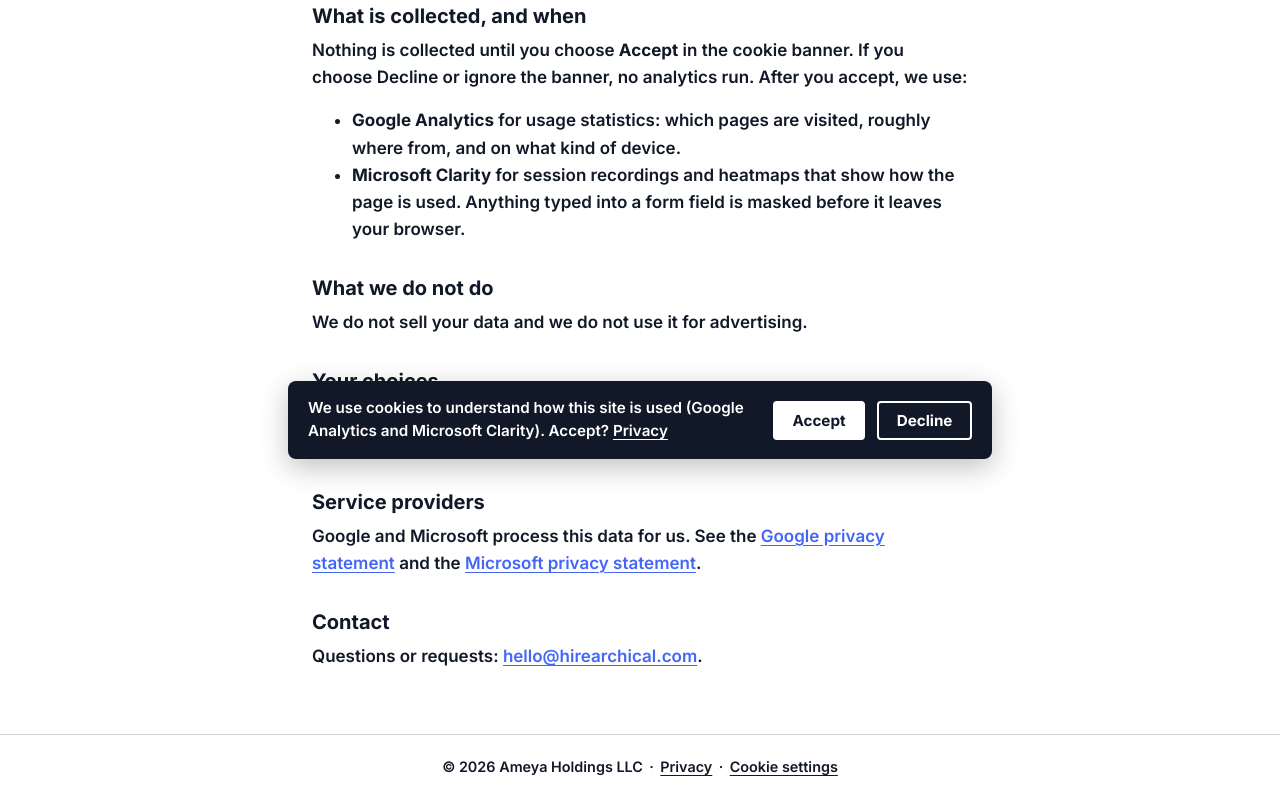
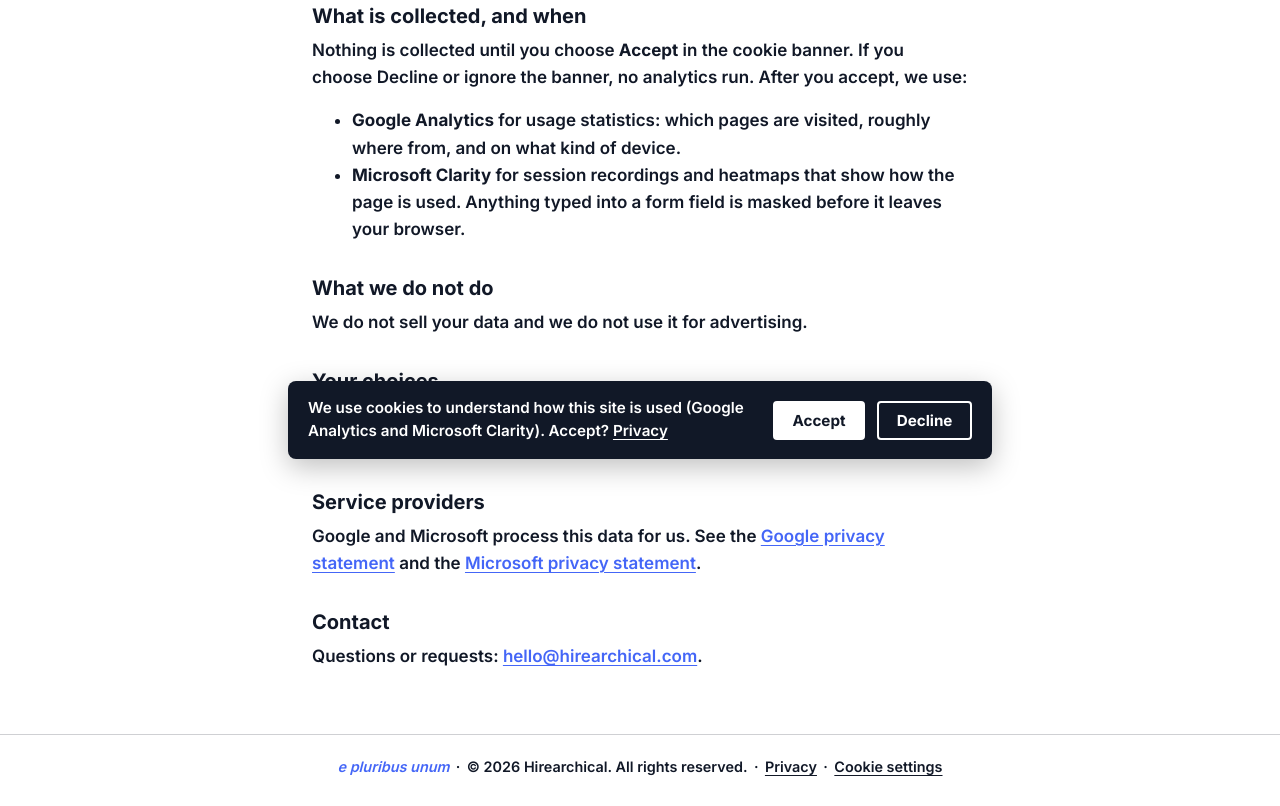
Before and after one commit to Hirearchical/hirearchical.com, a plain HTML site: page privacy/index.html in a window 1280 px wide. Shown: the part 325-1131 px from the top of the page. Drawn offline with Linux system fonts and the light colour scheme.

Commit message:
Footer: brand copyright and motto
Co-Authored-By: Claude Opus 5.5 <noreply@anthropic.com>
Claude-Session: https://claude.ai/code/session_01RL7on3ndJSxUmrEchj37zK

```diff
--- a/assets/consent.js
+++ b/assets/consent.js
@@ -113,6 +113,7 @@
     if (!stored) show(false);
     document.addEventListener('click', function (e) {
       var t = e.target;
+      if (t && t.closest && t.closest('[data-egg]')) { window.location.href = 'https://ameyaholdingsllc.com'; return; }
       var el = t && t.closest ? t.closest('[data-consent-open]') : null;
       if (!el) return;
       e.preventDefault();
--- a/assets/site.css
+++ b/assets/site.css
@@ -56,6 +56,7 @@ a:focus-visible, button:focus-visible { outline: 3px solid var(--brand-accent);
 }
 .site-footer a, .site-footer button { color: var(--brand-text); }
 .site-footer .sep { margin: 0 0.4rem; }
+.site-footer .motto { font-family: var(--font-heading); font-style: italic; color: var(--brand-primary); }
 .link-button { background: none; border: 0; padding: 0; font: inherit; text-decoration: underline; text-underline-offset: 0.2em; cursor: pointer; }
 
 .doc { width: 100%; max-width: 44rem; margin: 0 auto; padding: 2.5rem 1.5rem 3rem; flex: 1; }
--- a/privacy/index.html
+++ b/privacy/index.html
@@ -46,7 +46,7 @@
   <p>Questions or requests: <a href="mailto:hello@hirearchical.com">hello@hirearchical.com</a>.</p>
 </main>
 <footer class="site-footer">
-  <span>&copy; 2026 Ameya Holdings LLC</span><span class="sep" aria-hidden="true">&middot;</span><a href="/privacy/">Privacy</a><span class="sep" aria-hidden="true">&middot;</span><button type="button" class="link-button" data-consent-open>Cookie settings</button>
+  <span class="motto"><span data-egg>e</span> pluribus unum</span><span class="sep" aria-hidden="true">&middot;</span><span>&copy; 2026 Hirearchical. All rights reserved.</span><span class="sep" aria-hidden="true">&middot;</span><a href="/privacy/">Privacy</a><span class="sep" aria-hidden="true">&middot;</span><button type="button" class="link-button" data-consent-open>Cookie settings</button>
 </footer>
 </body>
 </html>
```
Also changed, not shown: 404.html (+1 -1 lines), index.html (+1 -1 lines), 1 other file.
